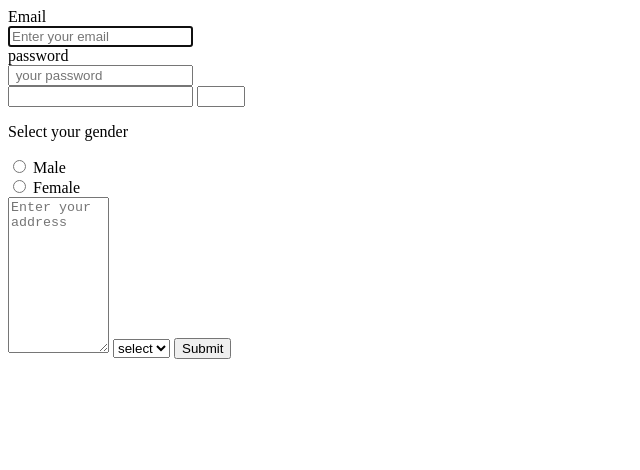
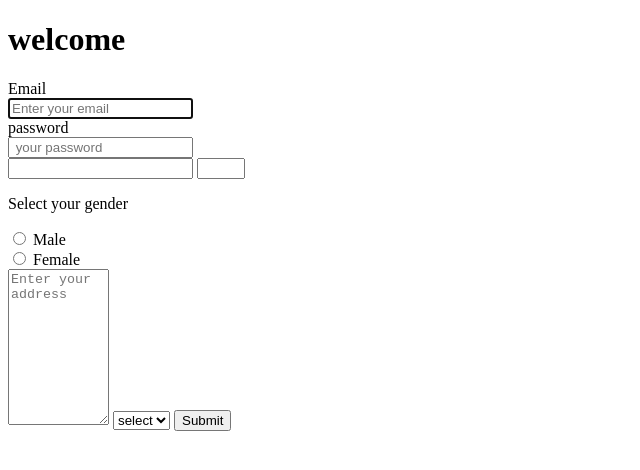
Before and after one commit to rahulreddy55/HTML-DEMO2, a plain HTML site: page index.html in a window 1280 px wide. Shown: the whole page, without its empty margins (0-640 px from the left). Drawn offline with Linux system fonts and the light colour scheme.

Commit message:
second commit

```diff
--- a/index.html
+++ b/index.html
@@ -6,6 +6,7 @@
     <title>Document</title>
 </head>
 <body>
+    <h1>welcome</h1>
     <form>
        <label>Email</label><br>
        <input type="email" placeholder="Enter your email" required autofocus><br>
```
